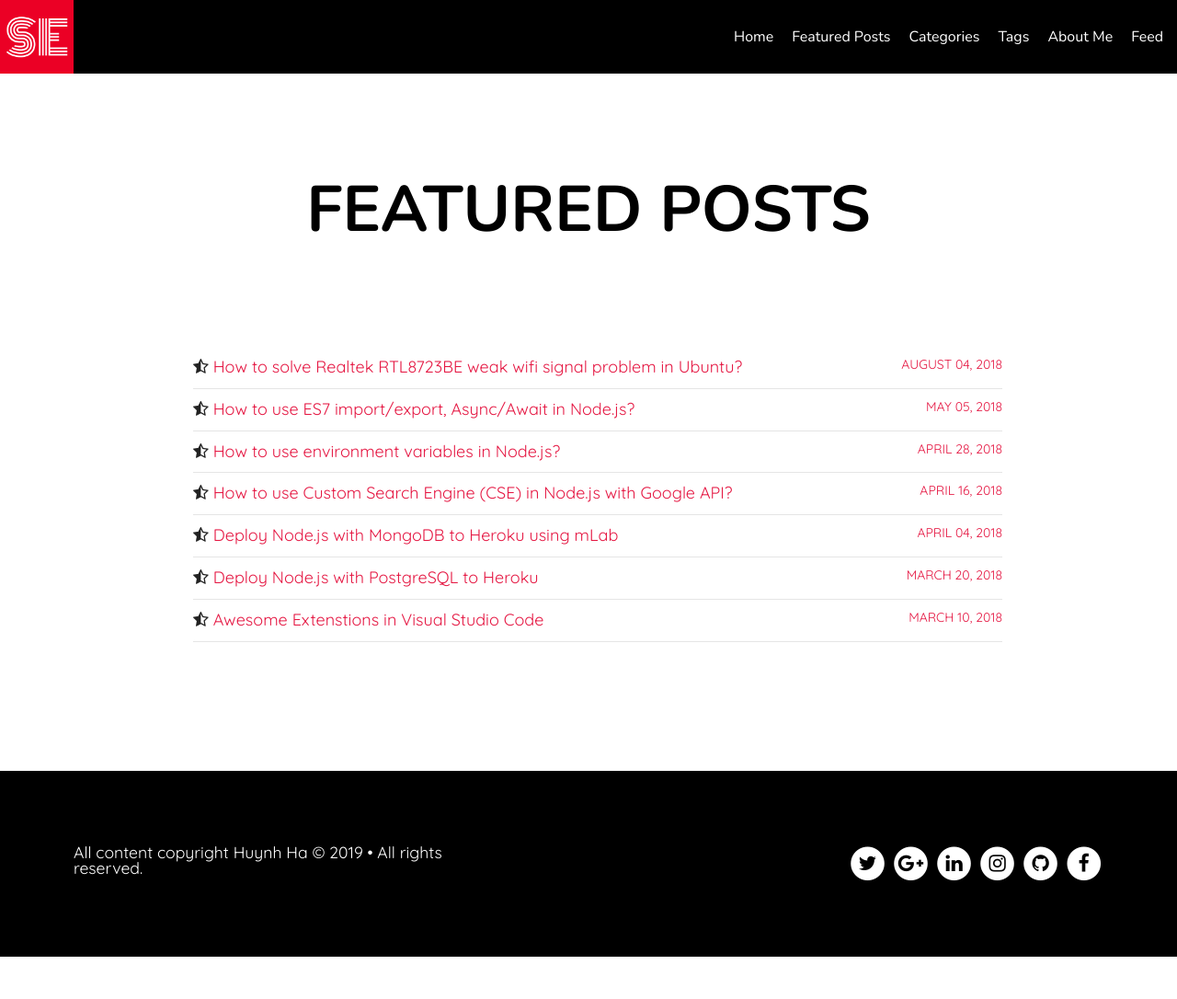
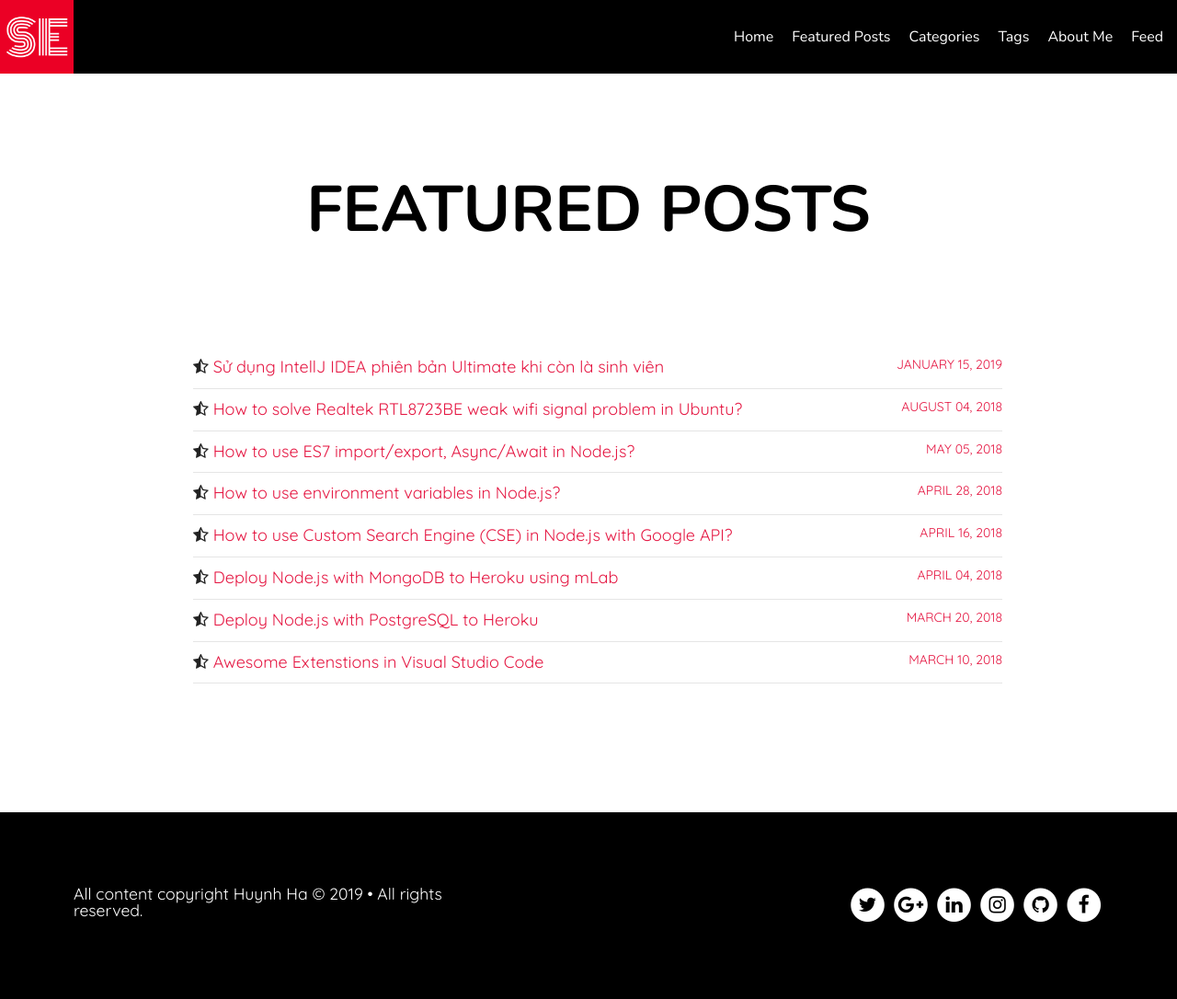
Before and after one commit to huynhsamha/huynhsamha.github.io, a Jekyll site: the page built from featured.html, in a window 1280 px wide. Shown: the whole page at 92% size. Built offline with Jekyll 4.4.1, drawn with Linux system fonts in a browser that asks for light colours; nearby versions of some CDN libraries; before the commit the page ends 1040 px from its top, so only the background shows below that.

Commit message:
update post

```diff
--- a/_posts/2019-01-15-su-dung-intellij-idea-ultimate-khi-con-la-sinh-vien.md
+++ b/_posts/2019-01-15-su-dung-intellij-idea-ultimate-khi-con-la-sinh-vien.md
@@ -11,23 +11,23 @@ mathjax:
 chart:
 share: true
 # comments: true
-# featured: true
+featured: true
 ---
 
-IntellJ IDEA phiên bản Ultimate với License Commercial không còn xa vời
+`IntellJ IDEA` phiên bản `Ultimate` với `License Commercial` không còn xa vời
 
 Language: Vietnamese
 
 
-Hôm nay mình sẽ hướng dẫn cách để sử dụng IntelliJ IDEA phiên bản Ultimate với License Commercial. Chém gió tí, trước giờ mình chỉ thích sử dụng các IDE gọn nhẹ, mạnh mẽ như VS Code cho gì cũng được :P, Code::Blocks cho CPP, NetBean cho Java, bất quá thì dùng Eclipse nhưng khổi nỗi giao diện không được đã nên cũng ảnh hưởng tới tâm lí và hứng thú lập trình. Còn với Android thì bắt buộc phải sử dụng Android Studio rồi.
+Hôm nay mình sẽ hướng dẫn cách để sử dụng **IntelliJ IDEA** phiên bản **Ultimate** với **License Commercial**. Chém gió tí, trước giờ mình chỉ thích sử dụng các IDE gọn nhẹ, mạnh mẽ như *VS Code* cho gì cũng được :P, *Code::Blocks* cho CPP, *NetBean* cho Java, bất quá thì dùng Eclipse nhưng khổi nỗi giao diện không được đã nên cũng ảnh hưởng tới tâm lí và hứng thú lập trình. Còn với Android thì bắt buộc phải sử dụng *Android Studio* rồi.
 
-Mà dùng Android Studio nhiều cũng khiến cảm nhận về Java chỉ thích hợp sử dụng trên IDEA tương tự, còn NetBean với Eclipse thì thôi chán quá. Vậy nên mình mới tìm đến IntelliJ IDEA, phần cốt lỗi chính của Android Studio, hình như thấy y chang toàn bộ rồi, từ apperance, templates, key map,... thấy y chang và rất quen thuộc.
+Mà dùng Android Studio nhiều cũng khiến cảm nhận về Java chỉ thích hợp sử dụng trên IDEA tương tự, còn NetBean với *Eclipse* thì thôi chán quá. Vậy nên mình mới tìm đến IntelliJ IDEA, phần cốt lỗi chính của Android Studio, hình như thấy y chang toàn bộ rồi, từ apperance, templates, key map,... thấy y chang và rất quen thuộc.
 
 ## IntelliJ IDEA
-IntelliJ có 2 phiên bản Community với Ultimate. Mà dùng bản Community thì cũng được nhưng mà không thấy đã, dùng bản Ultimate thì kích thích hơn, hưng phấn hơn, tạo cảm giác thích tìm hiểu nhiều hơn chớ. Khi đi làm thì chắc công ty cấp cho bản Ultimate rồi, mà còn sinh viên chả lẽ bỏ tiền ra mua bản License.
+IntelliJ IDEA có 2 phiên bản `Community` với `Ultimate`. Mà dùng bản Community thì cũng được nhưng mà không thấy đã, dùng bản Ultimate thì kích thích hơn, hưng phấn hơn, tạo cảm giác thích tìm hiểu nhiều hơn chớ. Khi đi làm thì chắc công ty cấp cho bản Ultimate rồi, mà còn sinh viên chả lẽ bỏ tiền ra mua bản License.
 
 ### So sánh 2 phiên bản Community với Ultimate
-Bản community thì hỗ trợ cũng nhiều thứ từ Java, Kotlin, Groovy, Scala, tới Android, Maven, Gradle, SBT, còn có Git, SVN, Mercurial, CVS, TFS. Tuy nhiên bản Ultimate thì còn hỗ trợ nhiều ngôn ngữ cho Web như JavaScript, TypeScript, còn cho framework java như Java EE, Spring, GWT, Vaadin, Play, Grails, Other Frameworks, Database Tools nữa...
+Bản community thì hỗ trợ cũng nhiều thứ từ `Java, Kotlin, Groovy, Scala`, tới `Android, Maven, Gradle, SBT`, còn có `Git, SVN, Mercurial, CVS, TFS`. Tuy nhiên bản Ultimate thì còn hỗ trợ nhiều ngôn ngữ cho Web như `JavaScript, TypeScript`, còn cho framework java như `Java EE, Spring, GWT, Vaadin, Play, Grails, Other Frameworks`, `Database Tools` nữa...
 
 
 ## Cách dùng bản license của IntelliJ IDEA khi còn là sinh viên
@@ -38,27 +38,27 @@ Cái này chắc phải có rồi, không có tài khoản Github thì hơi chá
 ### Đăng kí gói Education trên Github
 Vào https://education.github.com/pack để đăng kí gói Education trên Github. Khi đăng kí gói này sẽ được rất nhiều ưu đãi luôn nhé. Trong đó có JETBRAINS, hỗ trợ rất nhiều IDE mà phải có license mới dùng lâu dài được.
 
-<img src="/images/snapshots/education-github.png">
+<img src="/images/snapshots/education-github.png" width="70%">
 
-<img src="/images/snapshots/education-tools.png">
+<img src="/images/snapshots/education-tools.png" width="70%">
 
 Trên đây chỉ là một vài tools được liên kết với tài khoản Education trên Github, còn rất nhiều tools khác nữa nha.
 
 
-Nếu đăng kí thành công, bạn có thể sử dụng rất nhiều IDE của JETBRAINS có license như: IntelliJ IDEA Ultimate, PyCharm, WebStorm, PhpStorm, GoLand, CLion, AppCode, ...
+Nếu đăng kí thành công, bạn có thể sử dụng rất nhiều IDE của JETBRAINS có license như: *IntelliJ IDEA Ultimate, PyCharm, WebStorm, PhpStorm, GoLand, CLion, AppCode, ...*
 
-<img src="/images/snapshots/education-jetbrains.png">
+<img src="/images/snapshots/education-jetbrains.png" width="70%">
 
 ### Hướng dẫn đăng kí gói Education
 
 Github sẽ dẫn bạn đến form điền thông tin để đăng kí, các bạn đăng kí bình thường, trong đó sử dụng email của trường bạn đang học để đăng kí, nó sẽ hiện lên nhãn màu xanh lá là trường này nằm trong chính sách education của github. Chẳng hạn mình học trường ĐHBK HCM thì email mình được approved. Nếu các bạn đăng kí account github dùng email khác thì các bạn thêm email trường mình vào accout github, sau đó quay lại trang này.
 
-<img src="/images/snapshots/edu-step1.png">
-<img src="/images/snapshots/edu-step2.png">
+<img src="/images/snapshots/edu-step1.png" width="70%">
+<img src="/images/snapshots/edu-step2.png" width="70%">
 
 Nếu các bạn không biết cách thêm emails, sau khi login, các bạn vào đây để thêm email trường mình vào https://github.com/settings/emails, sau đó verify email đó.
 
-<img src="/images/snapshots/edu-emails.png">
+<img src="/images/snapshots/edu-emails.png" width="70%">
 
 
 Sau khi nhấn nút Request thì các bạn chờ nó approved thì account bạn sẽ được sử dụng gói education của github. Nó để là 5 ngày nhưng mình thì khoảng nữa ngày là có mail tới báo account mình đã được approved rồi.
@@ -67,6 +67,6 @@ Sau khi nhấn nút Request thì các bạn chờ nó approved thì account bạ
 
 Các bạn tạo tài khoảng trên JetBrains ở đây https://www.jetbrains.com/ và authorized thông qua tài khoản Github bằng cách vào https://www.jetbrains.com/student/?authMethod=github và nhấn `Apply via Github`, lúc này nó sẽ xác thực tài khoảng Github của bạn, sau đó vào JetBrains bạn đã có bản License của tất các IDEs bạn muốn.
 
-<img src="/images/snapshots/edu-jetbrains.png">
+<img src="/images/snapshots/edu-jetbrains.png" width="70%">
 
 Sau đó các bạn tải IDE và license code về rồi cài đặt rất đơn giản, nó sẽ hỏi có sử dụng license code để active không thì bạn mở file text tải về từ license code, mở ra copy code đó và active lập tức.
```
Also changed, not shown: other parts of _posts/2019-01-15-su-dung-intellij-idea-ultimate-khi-con-la-sinh-vien.md (+1 -1 lines).
